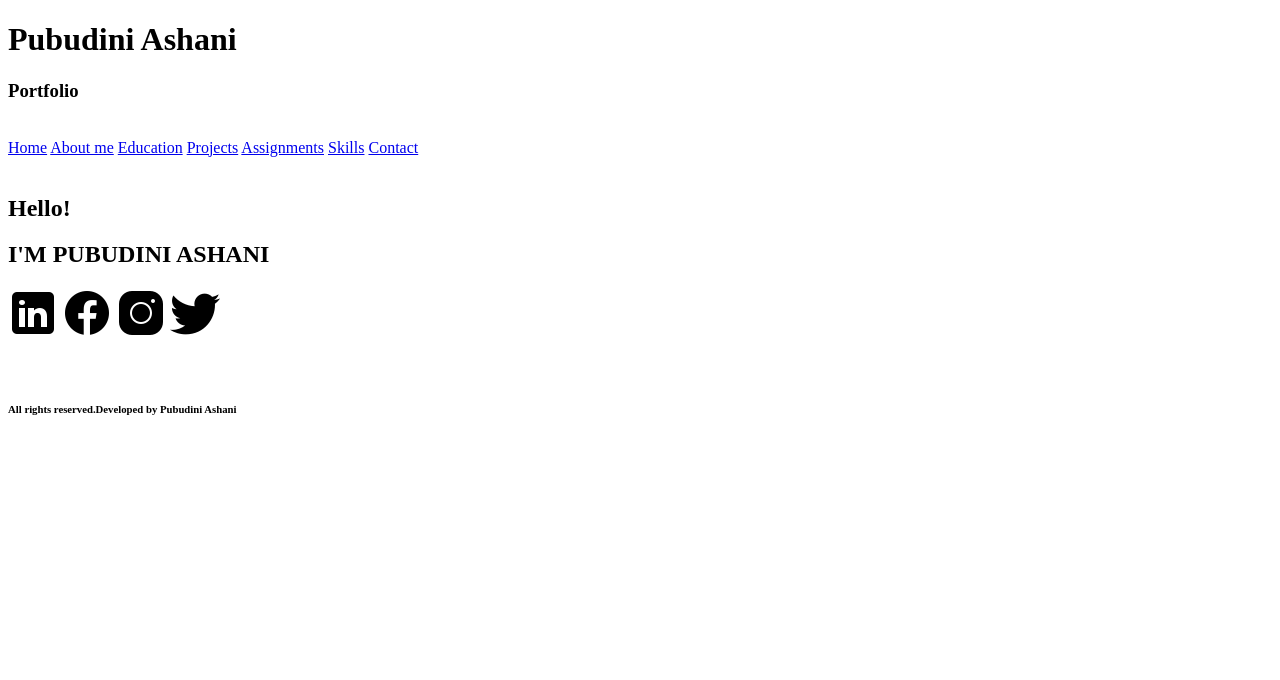
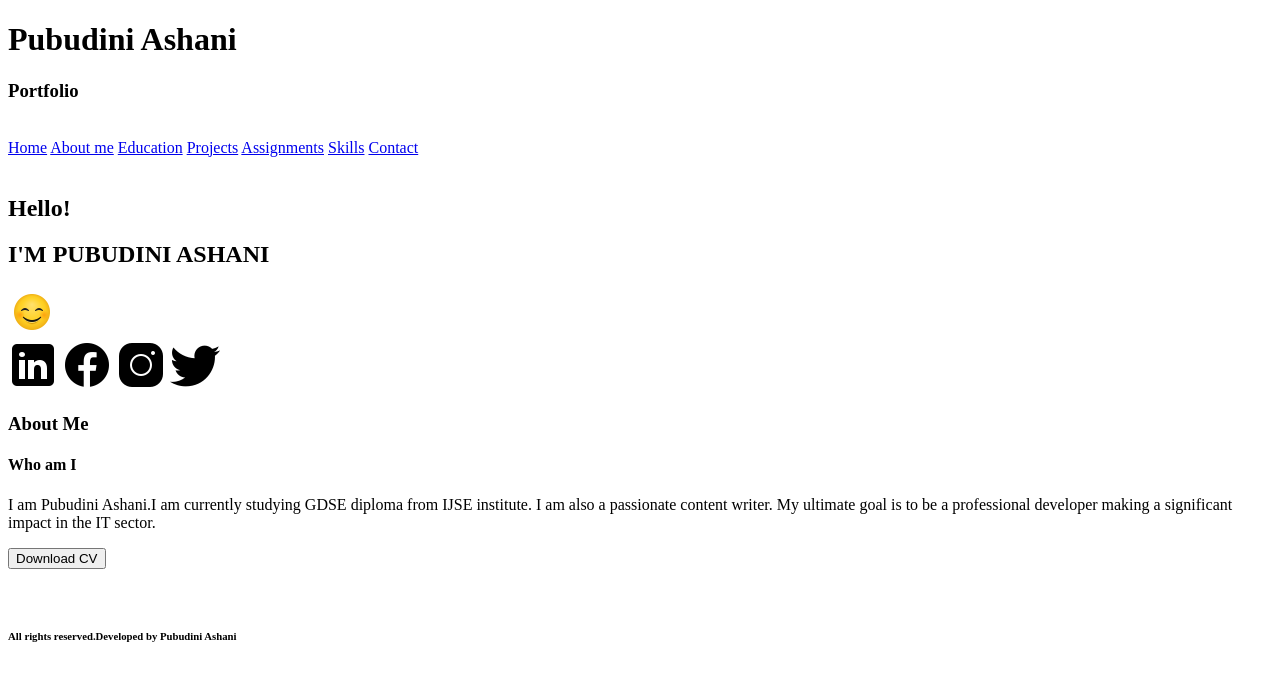
Before and after one commit to pubudiniashani/my-portfolio-2, a plain HTML site: page index.html in a window 1280 px wide. Drawn offline with Linux system fonts and the light colour scheme.

Commit message:
about me section

```diff
--- a/index.html
+++ b/index.html
@@ -20,7 +20,6 @@
             <a href="#Skills">Skills</a>
             <a href="#Contact">Contact</a>
 
-
         </div>
     </header>
 
@@ -32,9 +31,7 @@
 
            <h2>I'M PUBUDINI ASHANI</h2>
 
-           <picture>
-               <source media="(min-width : 1000px)" srcset="assets/images/me.jpeg">
-           </picture>
+           <img src="assets/images/dummy.png" title="dummy image" alt="dummy image">
 
        </div>
 
@@ -43,8 +40,23 @@
                <img src="assets/images/facebook.png" title="facebook icon" alt="facebook icon">
                <img src="assets/images/instagram.png" title="instagram icon" alt="instagram icon">
                <img src="assets/images/twitter.png" title="twitter icon" alt="twitter icon">
+       </div>
 
+   </section>
+
+   <section>
+       <h3 id="About me">About Me</h3>
+       <h4>Who am I</h4>
+
+       <div>
+           <p>
+               I am Pubudini Ashani.I am currently studying GDSE diploma from IJSE institute.
+               I am also a passionate content writer. My ultimate goal is to be a professional developer
+               making a significant impact in the IT sector.
+           </p>
        </div>
+
+       <button type="button">Download CV</button>
 
    </section>
 
```
